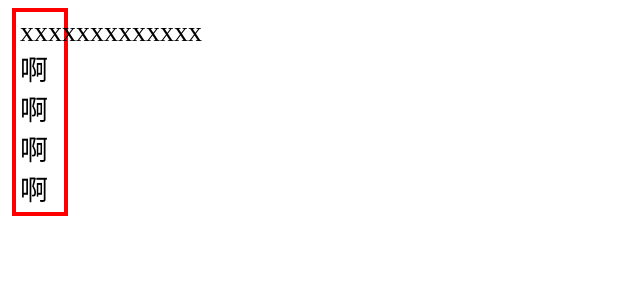
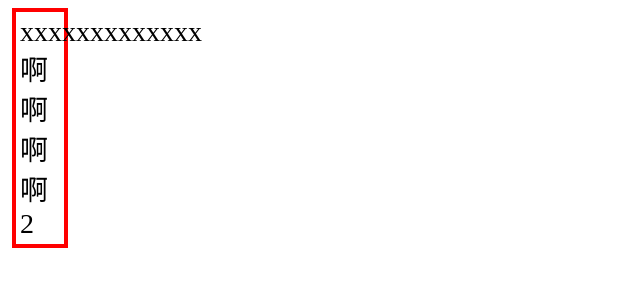
Before and after one commit to EvanYung/deno-oak-graphql, a plain HTML site: page static/index.html in a window 1280 px wide. Shown: the whole page, without its empty margins (0-640 px from the left). Drawn offline with Linux system fonts and the light colour scheme.

Commit message:
feat: xxx

```diff
--- a/static/index.html
+++ b/static/index.html
@@ -30,7 +30,7 @@
   <body>
     <div class="container">
       <div class="box">
-        <div class="cell">xxxxxxxxxxxxx啊啊啊啊</div>
+        <div class="cell">xxxxxxxxxxxxx啊啊啊啊2</div>
       </div>
     </div>
   </body>
```
